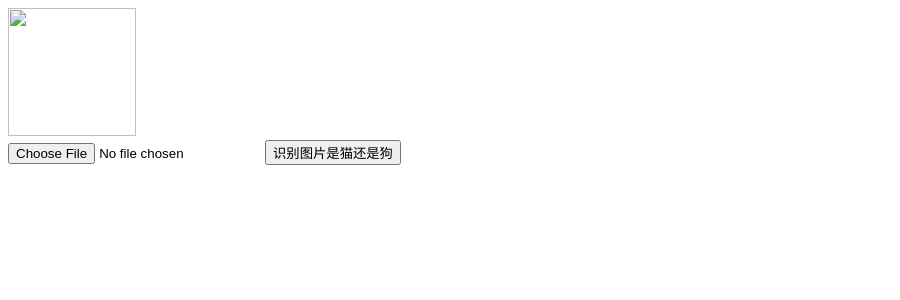
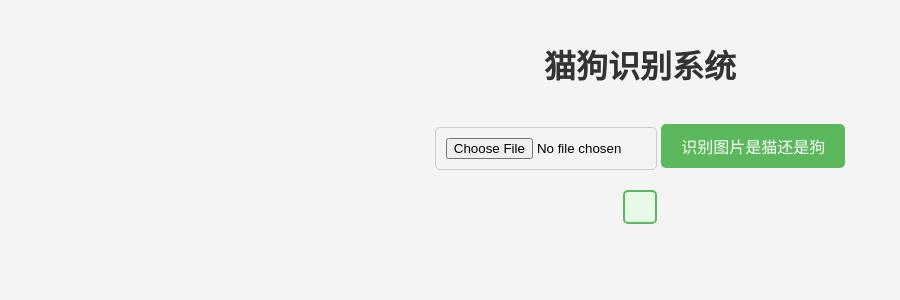
Before and after one commit to FirstPassion/identify, a Flask app: page / in a window 1280 px wide. Shown: the top 300 px of the page, without its empty margins (0-900 px from the left). Run offline with Flask 2, Linux system fonts and the light colour scheme.

Commit message:
update:更新

```diff
--- a/requirements.txt
+++ b/requirements.txt
@@ -2,3 +2,5 @@ torch==1.8.2
 torchvision==0.9.2
 flask==2.1.3
 pillow==9.1.0
+tqdm==4.64.0
+matplotlib==3.5.2
--- a/server.py
+++ b/server.py
@@ -2,41 +2,46 @@
 # @Time    : 2022-07-20 15:50
 # @Author  : Da
 # @File    : server.py
+from flask import Flask, request, jsonify, render_template  # 导入render_template
 import torch
+from model import Net  # 导入模型
 from PIL import Image
-from flask import Flask, render_template, request
-from model import Net, transform
+from model import transform
+import io
 
 app = Flask(__name__)
-device = torch.device('cuda:0' if torch.cuda.is_available() else 'cpu')
-net = Net().to(device)
-net.load_state_dict(torch.load('one.pth'))
+model = Net()  # 实例化模型
+model.load_state_dict(torch.load('best_model.pth'))  # 加载训练好的模型参数
+model.eval()  # 设置模型为评估模式
 
-@app.route("/")
+@app.route('/')
 def index():
-    return render_template('index.html')
-
+    return render_template('index.html')  # 渲染index.html页面
 
 @app.route('/upload', methods=['POST'])
 def upload():
-    f = request.files['file']
-    name = f.filename
-    if name.endswith('.jpg') or name.endswith('.jpeg') or name.endswith('.png'):
-        img = Image.open(f).convert('RGB')
-        print('正在识别', name)
-        return resolutionImg(img)
-    return '请上传图片类型的文件'
+    if 'file' not in request.files:
+        return jsonify({'error': '没有文件部分'}), 400
 
+    file = request.files['file']
+    if file.filename == '':
+        return jsonify({'error': '没有选择文件'}), 400
 
-# 识别图片是猫还是狗
-def resolutionImg(img):
-    labels = ['猫', '狗']
-    img = transform(img)
-    img = img.unsqueeze(0)
-    p = net(img.to(device))
-    p = p.argmax()
-    return labels[p]
+    # 读取图像并进行预处理
+    img = Image.open(io.BytesIO(file.read()))
+    img = transform(img).unsqueeze(0)  # 增加一个维度以适应模型输入
 
+    with torch.no_grad():  # 不计算梯度
+        output = model(img)  # 模型预测
+        probabilities = torch.softmax(output, dim=1)  # 计算概率
+        confidence, predicted = torch.max(probabilities, 1)  # 获取预测结果和置信度
+
+    # 设置置信度阈值
+    confidence_threshold = 0.5  # 置信度阈值
+    if confidence.item() < confidence_threshold:
+        return jsonify({'predicted_class': '未知', 'confidence': confidence.item()})  # 置信度低于阈值时返回未知
+
+    return jsonify({'predicted_class': predicted.item(), 'confidence': confidence.item()})  # 返回预测结果和置信度
 
 if __name__ == '__main__':
-    app.run('127.0.0.1', 9999, True)
+    app.run(debug=True)  # 启动Flask应用
--- a/templates/index.html
+++ b/templates/index.html
@@ -3,24 +3,90 @@
 <head>
     <meta charset="UTF-8">
     <title>猫狗识别</title>
+    <style>
+        body {
+            font-family: Arial, sans-serif;
+            text-align: center;
+            background-color: #f4f4f4;
+            margin: 0;
+            padding: 20px;
+        }
+        h1 {
+            color: #333;
+            margin-bottom: 20px;
+        }
+        .image-container {
+            margin-top: 20px;
+            display: flex;
+            justify-content: center;
+        }
+        img {
+            border: 2px solid #ccc;
+            border-radius: 10px;
+            display: none; /* 初始隐藏图片 */
+            box-shadow: 0 4px 8px rgba(0, 0, 0, 0.2);
+            width: 128px;
+            height: 128px;
+        }
+        .result {
+            margin-top: 20px;
+            padding: 15px;
+            border: 2px solid #5cb85c;
+            border-radius: 5px;
+            background-color: #e7f9e7;
+            display: inline-block;
+            font-size: 20px;
+            font-weight: bold;
+            color: #333;
+            transition: transform 0.3s;
+        }
+        .result:hover {
+            transform: scale(1.05); /* 鼠标悬停时放大效果 */
+        }
+        input[type="file"] {
+            margin-top: 20px;
+            padding: 10px;
+            border: 1px solid #ccc;
+            border-radius: 5px;
+            width: 200px;
+        }
+        input[type="submit"] {
+            margin-top: 10px;
+            padding: 10px 20px;
+            font-size: 16px;
+            background-color: #5cb85c;
+            color: white;
+            border: none;
+            border-radius: 5px;
+            cursor: pointer;
+            transition: background-color 0.3s;
+        }
+        input[type="submit"]:hover {
+            background-color: #4cae4c;
+        }
+    </style>
 </head>
 <body>
-<img style="width: 128px;height: 128px;" src="" alt=""/>
+<h1>猫狗识别系统</h1>
+<div class="image-container">
+    <img src="" alt=""/>
+</div>
 <form action="http://localhost:9999/upload" method="POST" enctype="multipart/form-data">
-    <input type="file" name="file"/>
+    <input type="file" name="file" accept="image/*"/>
     <input type="submit" value="识别图片是猫还是狗"/>
 </form>
-<p></p>
+<p class="result"></p>
 <script>
     const img = document.querySelector('img')
     const file = document.querySelector('input[type="file"]')
     const form = document.querySelector('form')
-    const p = document.querySelector('p')
+    const p = document.querySelector('.result')
     let fileData;
 
     file.onchange = e => {
         fileData = e.target.files[0]
         img.src = URL.createObjectURL(fileData)
+        img.style.display = 'block'; // 显示图片
     }
 
     form.onsubmit = (e) => {
@@ -31,12 +97,12 @@
         fetch('/upload', {
             method: 'POST',
             body: upFileData
-        }).then(res => res.text())
+        }).then(res => res.json())
             .then(res => {
-                p.textContent = '识别结果为 => ' + res
+                p.textContent = '识别结果为 => ' + res.predicted_class + ' (置信度: ' + res.confidence.toFixed(2) + ')'
             }).catch(err => {
-            console.log(err)
-        })
+                console.log(err)
+            })
     }
 </script>
 </body>
```
Also changed, not shown: model.py (+23 -13 lines), train.py (+104 -24 lines), README.md, loss_curve.png (added), 2 other files.
